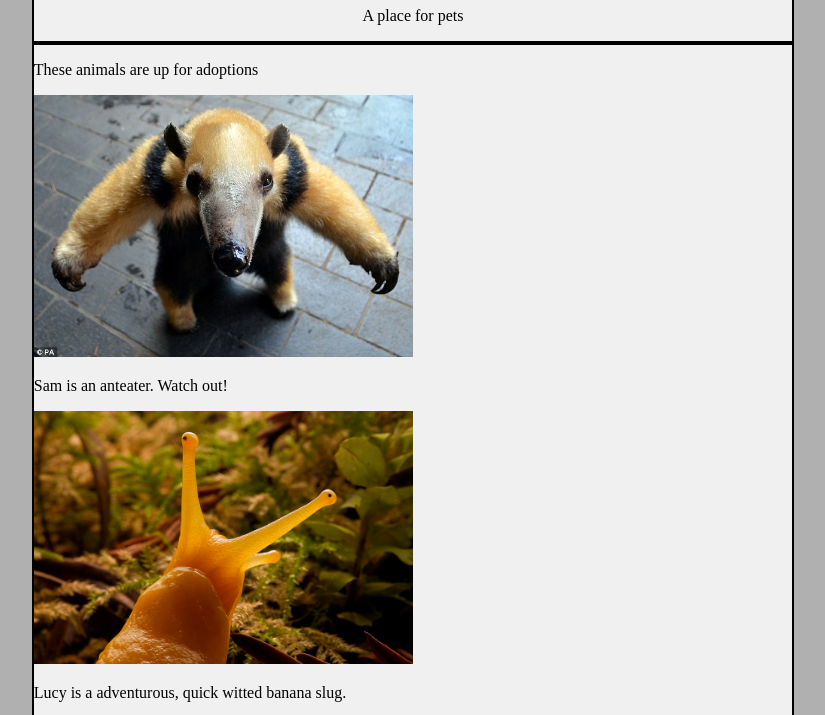
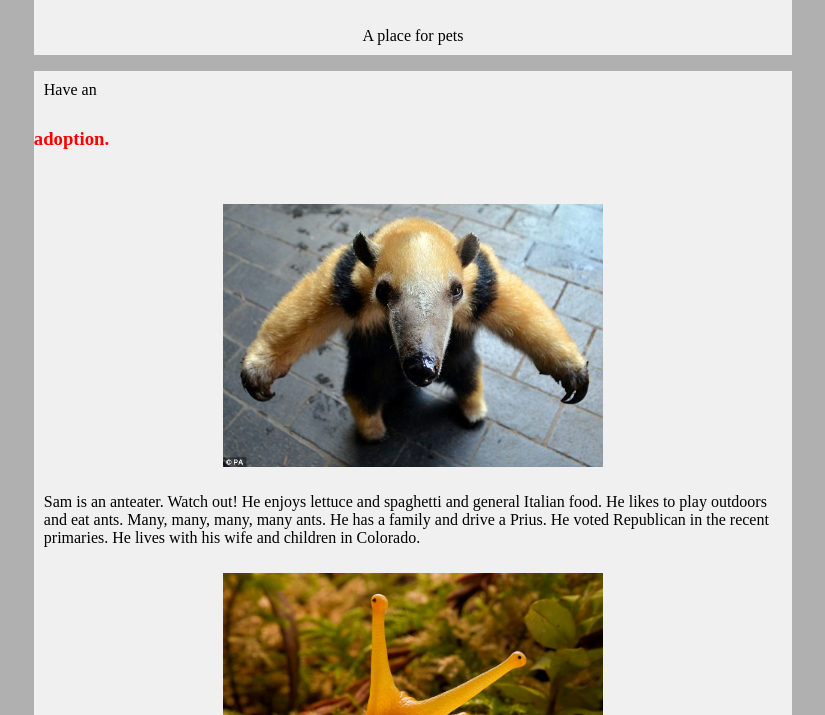
Before and after one commit to hartnelld/shelter, a plain HTML site: page index.html in a window 1280 px wide. Shown: the part 83-798 px from the top of the page, without its empty margins (227-1052 px from the left). Drawn offline with Linux system fonts and the light colour scheme.

Commit message:
show specifity in css.

```diff
--- a/css/styles.css
+++ b/css/styles.css
@@ -6,17 +6,30 @@ body {
   text-align: center;
   margin: auto;
   width: 60%;
-  border: 2px solid;
   background-color: #F0F0F0;
 }
 
 .adoption {
   margin: auto;
   width: 60%;
-  border: 2px solid;
   background-color: #F0F0F0;
 }
 
+.adoption p {
+  padding: 10px;
+}
+
+.header h1, p {
+  padding: 10px;
+}
+
 .adoption img {
+  display: block;
+  margin-left: auto;
+  margin-right: auto;
   width: 50%;
 }
+
+h3 {
+  color: red;
+}
--- a/index.html
+++ b/index.html
@@ -10,11 +10,11 @@
       <p>A place for pets</p>
     </div>
     <div class="adoption">
-      <p>These animals are up for adoptions</p>
+      <p>Have an <h3>adoption.</h3></p>
       <img src="img/sam.jpg" alt="image of sam">
-      <p>Sam is an anteater. Watch out!</p>
+      <p>Sam is an anteater. Watch out! He enjoys lettuce and spaghetti and general Italian food. He likes to play outdoors and eat ants. Many, many, many, many ants. He has a family and drive a Prius. He voted Republican in the recent primaries. He lives with his wife and children in Colorado.</p>
       <img src="img/lucy.jpg" alt="image of lucy">
-      <p>Lucy is a adventurous, quick witted banana slug.</p>
+      <p>Lucy is a adventurous, quick witted banana slug. She lives in Vancouver B.C. currently but she is willing to relocate. She was born in Papua New Guinea and immigrated to Canada as a young banana slug. She currently works as part of the executive staff at and up-and-coming security startup. She loves skiing and has no problems with visiting the dentist unlike other banana slugs and humans.</p>
       <img src="img/moira.jpg" alt="image of moira">
       <p>Moira is a beetle. 'nuf said.</p>
     </div>
```
